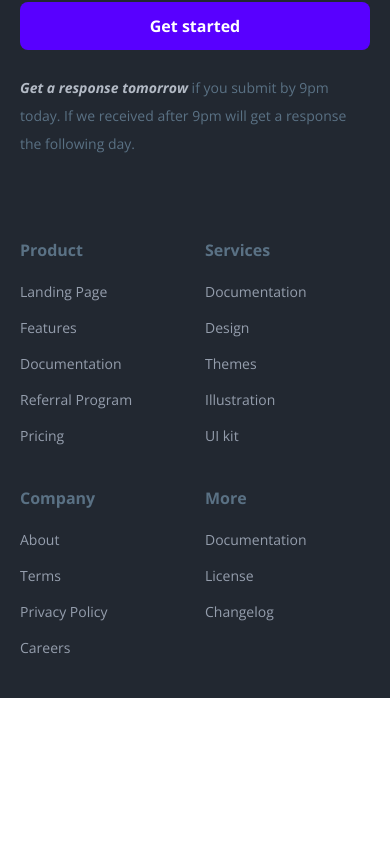
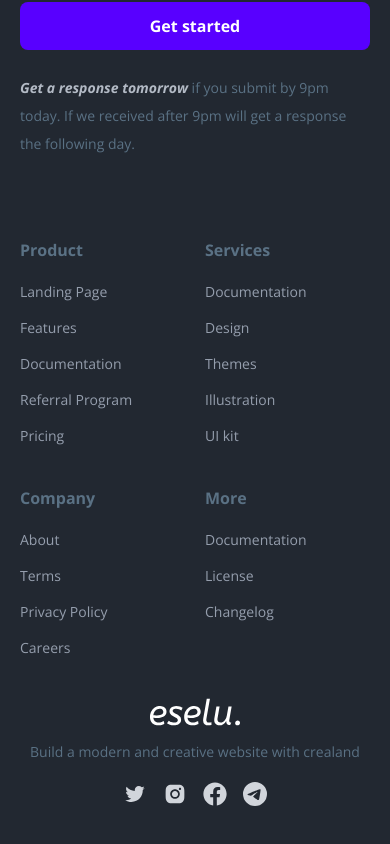
Before and after one commit to levilu800b/Frontend-Blog, a React (Create React App) app: page / in a window 390 px wide. Shown: the part 1941-2785 px from the top of the page. Before the commit the page ends 2639 px from the top, so only its background shows below. Built offline with nearby package versions, Linux system fonts and the light colour scheme.

Commit message:
footer mobile devices

```diff
--- a/src/components/Footer/Footer.jsx
+++ b/src/components/Footer/Footer.jsx
@@ -1,4 +1,11 @@
 import React from 'react';
+import { AiOutlineTwitter, AiFillInstagram } from 'react-icons/ai';
+import { FaFacebook } from 'react-icons/fa';
+import { BsTelegram } from 'react-icons/bs';
+
+
+
+import { images } from '../../constants/index';
 
 const Footer = () => {
 	return (
@@ -75,6 +82,32 @@ const Footer = () => {
 						</li>
 					</ul>
 				</div>
+				<div className='col-span-10'>
+					<img src={images.logo} alt="logo" className='brightness-0 invert mx-auto' />
+					<p className='text-sm text-dark-light text-center mt-4'>Build a modern and creative website with crealand</p>
+					<ul className="flex justify-center items-center mt-5 space-x-4 text-gray-300">
+						<li>
+							<a href="/">
+								<AiOutlineTwitter className='w-6 h-auto' />
+							</a>
+						</li>
+						<li>
+							<a href="/">
+								<AiFillInstagram className='w-6 h-auto' />
+							</a>
+						</li>
+						<li>
+							<a href="/">
+								<FaFacebook className='w-6 h-auto' />
+							</a>
+						</li>
+						<li>
+							<a href="/">
+								<BsTelegram className='w-6 h-auto' />
+							</a>
+						</li>
+					</ul>
+				</div>
 			</footer>
 		</section>
 	);
```
